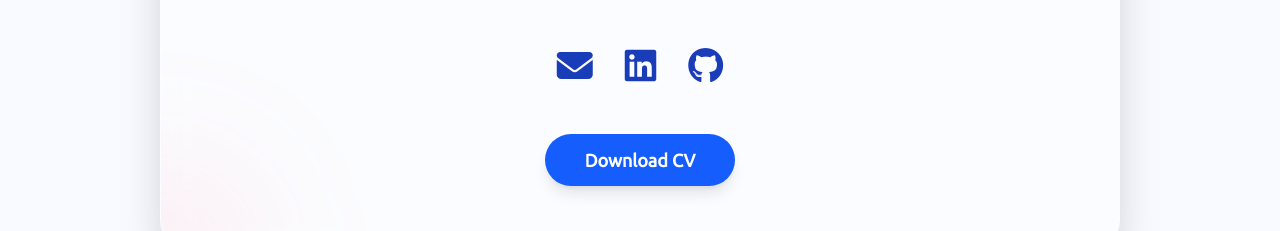
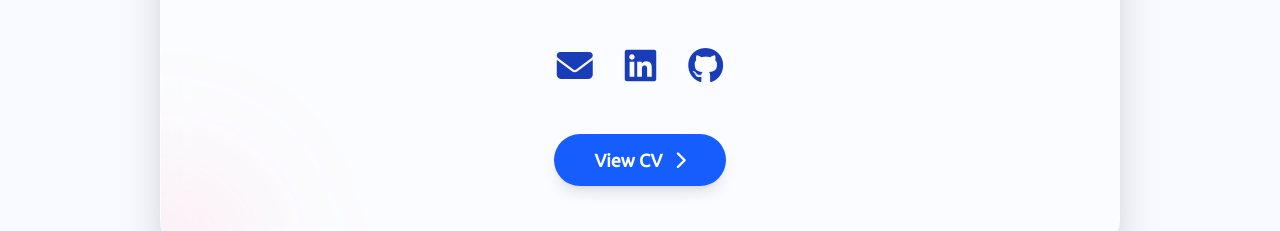
Before and after one commit to naufan17/web-portofolio, a React (Vite) app: page / in a window 1280 px wide. Shown: the part 1700-1931 px from the top of the page. Built offline with nearby package versions, Linux system fonts and the light colour scheme.

Commit message:
feat: change title and add icons in cv button

```diff
--- a/src/components/About.tsx
+++ b/src/components/About.tsx
@@ -78,7 +78,7 @@ const About: React.FC = () => {
                         target="_blank"
                         rel="noopener noreferrer"
                     >
-                        Download CV
+                        View CV <span className="ml-2 fa-solid fa-chevron-right text-md"></span>
                     </motion.a>
                 </motion.div>
             </motion.div>
```
